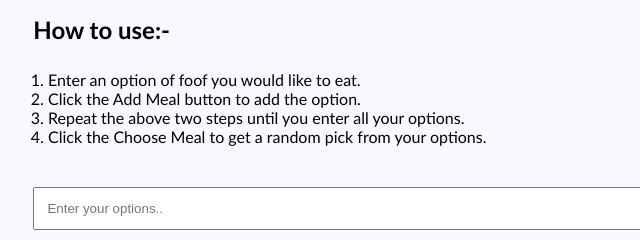
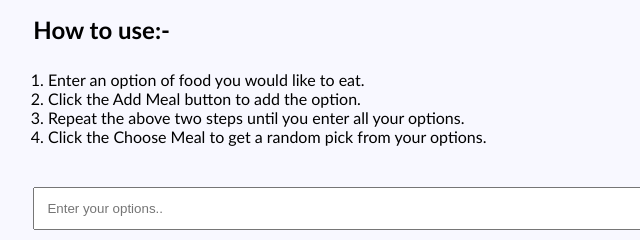
Before and after one commit to purnimakumarr/what_to_eat, a plain HTML site: page index.html in a window 1280 px wide. Shown: the part 476-716 px from the top of the page, 0-640 px from the left. Drawn offline with Linux system fonts and the light colour scheme; a web font is replaced by a local one.

Commit message:
Update index.html

```diff
--- a/index.html
+++ b/index.html
@@ -23,7 +23,7 @@
             <div class="container">
                 <h2>How to use:-</h2>
                 <ol>
-                    <li>Enter an option of foof you would like to eat.</li>
+                    <li>Enter an option of food you would like to eat.</li>
                     <li>Click the Add Meal button to add the option.</li>
                     <li>Repeat the above two steps until you enter all your options.</li>
                     <li>Click the Choose Meal to get a random pick from your options.</li>
```
